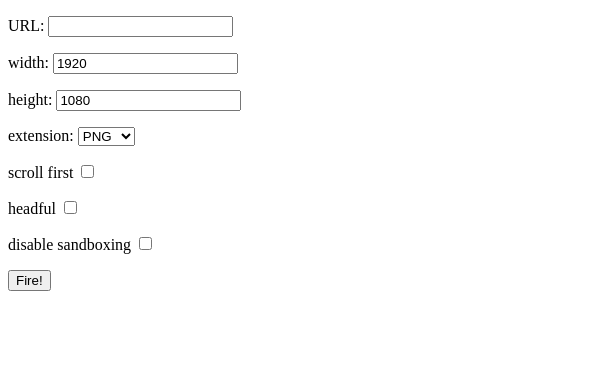
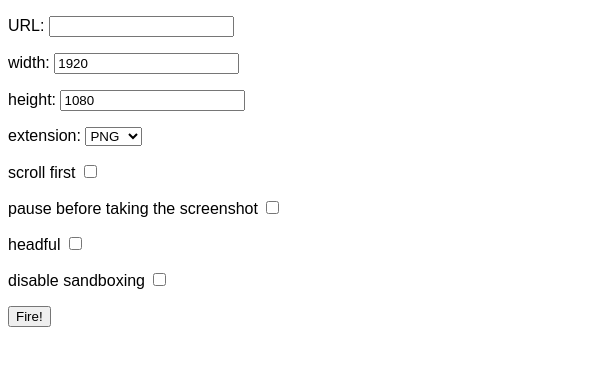
Before and after one commit to krawieck/webpage-screenshooter, an Electron app: page gui.html in a window 600 px wide. Drawn offline with Linux system fonts and the light colour scheme.

Commit message:
added some labels instead of regular text

```diff
--- a/gui.html
+++ b/gui.html
@@ -5,15 +5,21 @@
     <meta name="viewport" content="width=device-width, initial-scale=1.0" />
     <meta http-equiv="X-UA-Compatible" content="ie=edge" />
     <title>Screenshooter</title>
+    <style>
+      body,
+      input {
+        font-family: sans-serif;
+      }
+    </style>
   </head>
   <body>
     <form>
-      <p>URL: <input id="url-input" type="text" value="" required /></p>
-      <p>width: <input id="w-input" type="text" value="1920" /></p>
-      <p>height: <input id="h-input" type="text" value="1080" /></p>
+      <p>URL: <input oninput="validate()" id="url-input" type="text" value="" required /></p>
+      <p>width: <input oninput="validate()" id="w-input" type="text" value="1920" /></p>
+      <p>height: <input oninput="validate()" id="h-input" type="text" value="1080" /></p>
       <p>
         extension:
-        <select name="" id="ext-input" onchange="">
+        <select name="" id="ext-input">
           <option value="png">PNG</option>
           <option value="jpg">JPG</option>
           <option value="jpeg">JPEG</option>
@@ -22,22 +28,40 @@
       <p
         title="Scrolls through the page first, this ensures that everything has been generated. The drawback is that it literaly has to scroll through the page, so it takes a bit more time"
       >
-        scroll first <input type="checkbox" name="scroll-first" id="scroll-first-input" />
+        <label for="scroll-first-input">scroll first</label>
+        <input type="checkbox" name="scroll-first" id="scroll-first-input" />
+      </p>
+      <p>
+        <label for="pause-before-input">pause before taking the screenshot</label>
+        <input type="checkbox" name="pause-before" id="pause-before-input" />
       </p>
       <p
         title="normaly when this option's disabled there's chromium browser running in the background doing all the work, by checking that you can see what it does"
       >
-        headful <input type="checkbox" name="headful" id="headful-input" />
+        <label for="headful-input">headful</label>
+        <input type="checkbox" name="headful" id="headful-input" />
       </p>
 
       <p title="might be necessary for Linux">
-        disable sandboxing
+        <label for="disable-sandbox-input">disable sandboxing</label>
         <input type="checkbox" name="disable-sandbox" id="disable-sandbox-input" />
       </p>
       <input type="submit" id="submit" value="Fire!" />
     </form>
     <script>
-      document.getElementById('submit').addEventListener('click', () => {})
+      function validate() {}
+      function collectInputs() {
+        return {}
+      }
+      document.querySelector('form').addEventListener('change', validate)
+      document.getElementById('submit').addEventListener('click', () => {
+        let inputs
+        try {
+          inputs = collectInputs()
+        } catch (e) {
+          alert(e)
+        }
+      })
     </script>
   </body>
 </html>
```
